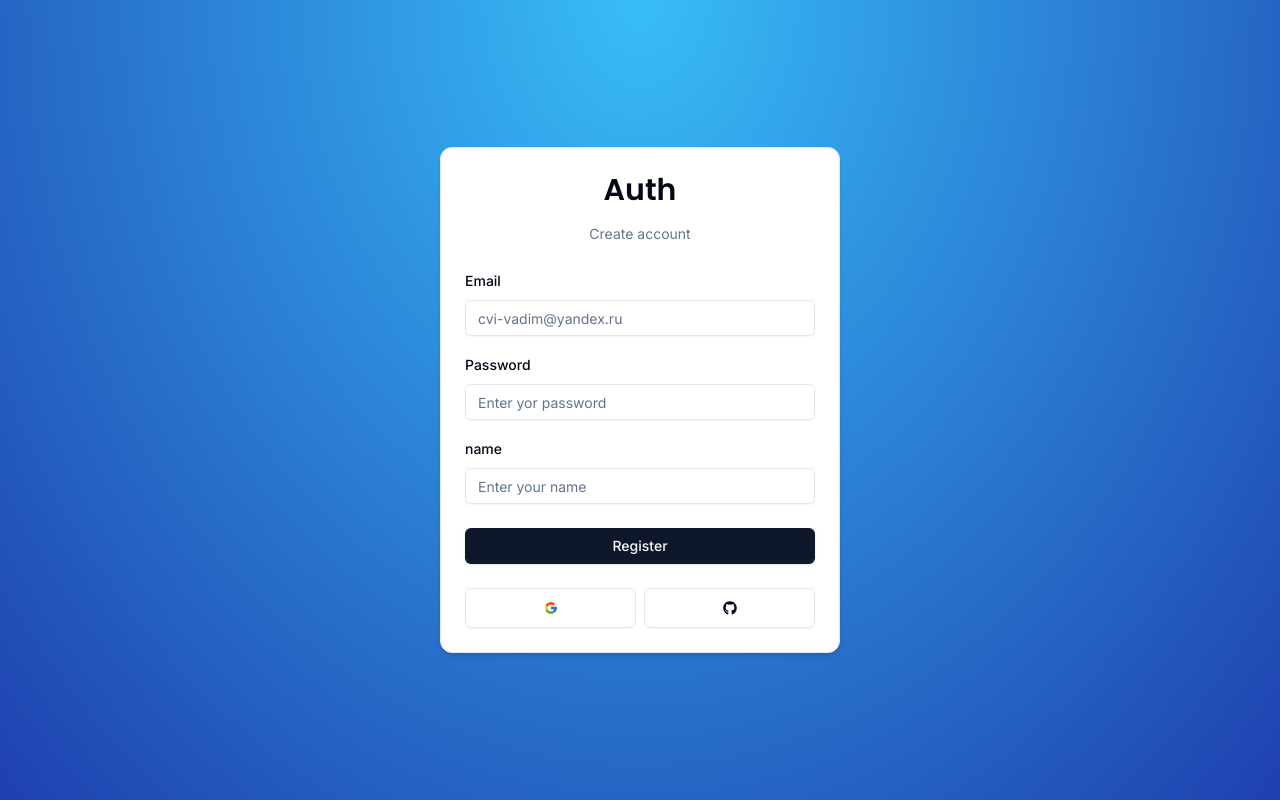
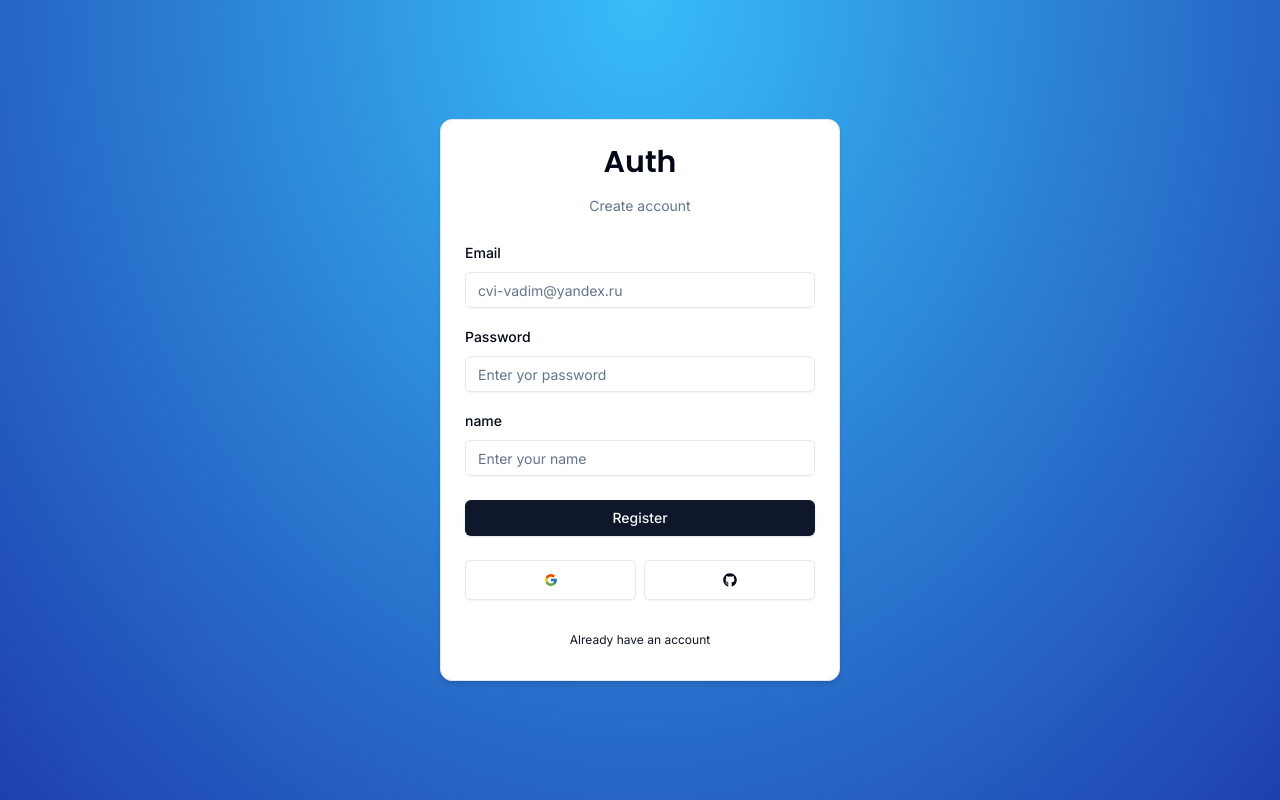
Before and after one commit to vadimlelik/next-auth, a Next.js app: page /auth/register in a window 1280 px wide. Built offline with nearby package versions, Linux system fonts and the light colour scheme.

Commit message:
add:back-button

```diff
--- a/components/auth/card-wrapper.tsx
+++ b/components/auth/card-wrapper.tsx
@@ -1,20 +1,29 @@
-'use client';
-import React from 'react';
-import { Card, CardHeader, CardFooter, CardTitle, CardDescription, CardContent } from '../ui/card';
-import Header from './header';
-import Social from './social';
+"use client";
+import React from "react";
+import {
+  Card,
+  CardHeader,
+  CardFooter,
+  CardTitle,
+  CardDescription,
+  CardContent,
+} from "../ui/card";
+import Header from "./header";
+import Social from "./social";
+import BackButton from "./back-button";
+import { Button } from "../ui/button";
 
 interface CardWrapperProps {
   children: React.ReactNode;
   headerLabel: string;
-    backBUttonLabel: string;
+  backButtonLabel: string;
   backButtonHref: string;
   showSocial?: boolean;
 }
 
 const CardWrapper = ({
   children,
-    backBUttonLabel,
+  backButtonLabel,
   backButtonHref,
   headerLabel,
   showSocial,
@@ -30,6 +39,9 @@ const CardWrapper = ({
           <Social />
         </CardFooter>
       )}
+      <CardFooter>
+        <BackButton label={backButtonLabel} href={backButtonHref} />
+      </CardFooter>
     </Card>
   );
 };
--- a/components/auth/login-form.tsx
+++ b/components/auth/login-form.tsx
@@ -21,8 +21,8 @@ import { useState, useTransition } from "react";
 
 const LoginForm = () => {
   const [isPending, setIsPending] = useTransition();
-  const [error, setError] = useState<string | undefined>(" ");
-  const [success, setSuccess] = useState<string | undefined>(" ");
+  const [error, setError] = useState<string | undefined>("");
+  const [success, setSuccess] = useState<string | undefined>("");
   const form = useForm<z.infer<typeof LoginSchema>>({
     resolver: zodResolver(LoginSchema),
     defaultValues: {
--- a/components/auth/register-form.tsx
+++ b/components/auth/register-form.tsx
@@ -47,7 +47,7 @@ const RegisterForm = () => {
   return (
     <CardWrapper
       headerLabel="Create account"
-      backBUttonLabel="Already have an account"
+      backButtonLabel="Already have an account"
       backButtonHref="/auth/login"
       showSocial
     >
--- a/schemas/index.ts
+++ b/schemas/index.ts
@@ -1,8 +1,17 @@
-import * as z from 'zod';
+import * as z from "zod";
 
 export const LoginSchema = z.object({
-    email: z.string().email({ message: 'email is required' }),
-    password: z.string().min(1, {
-        message: 'password is required',
-    }),
+  email: z.string().email({ message: "email is required" }),
+  password: z.string().min(1, {
+    message: "password is required",
+  }),
 });
+export const RegisterSchema = z.object({
+  email: z.string().email({ message: "email is required" }),
+  password: z.string().min(1, {
+    message: "password is required",
+  }),
+  name: z.string().min(1, {
+    message: "name is required min 1 character",
+  }),
+});
```
Lines whose indentation alone changed are shown as unchanged.
